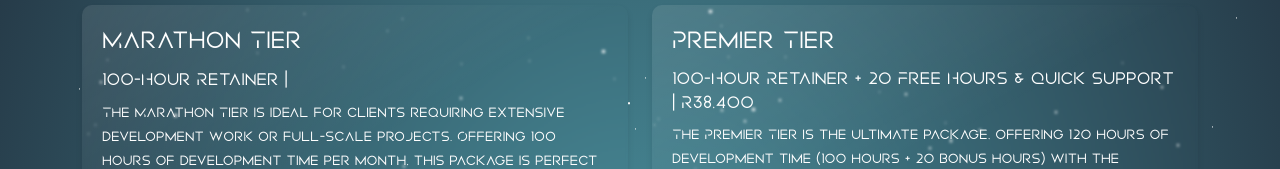
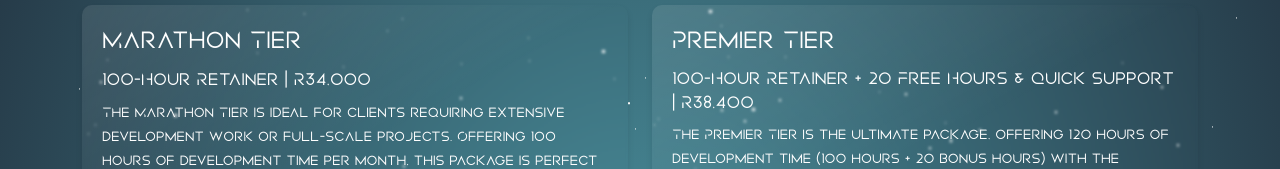
Before and after one commit to azreal1231/Slatelight-Website, a React (Vite) app: page / in a window 1280 px wide. Shown: the part 439-608 px from the top of the page. Built offline with nearby package versions, Linux system fonts and the light colour scheme.

Commit message:
? minor update

```diff
--- a/src/App.jsx
+++ b/src/App.jsx
@@ -148,7 +148,7 @@ return <>
         <div className="col-sm-6" style={{'height': '300px'}}>
           <div className="retainer-card">
             <h3>Marathon Tier</h3>
-            <h5>100-Hour Retainer | <span></span> </h5>
+            <h5>100-Hour Retainer | <span>R34,000</span> </h5>
             <p>
               The Marathon Tier is ideal for clients requiring extensive development work or full-scale projects.
               Offering 100 hours of development time per month,
```
